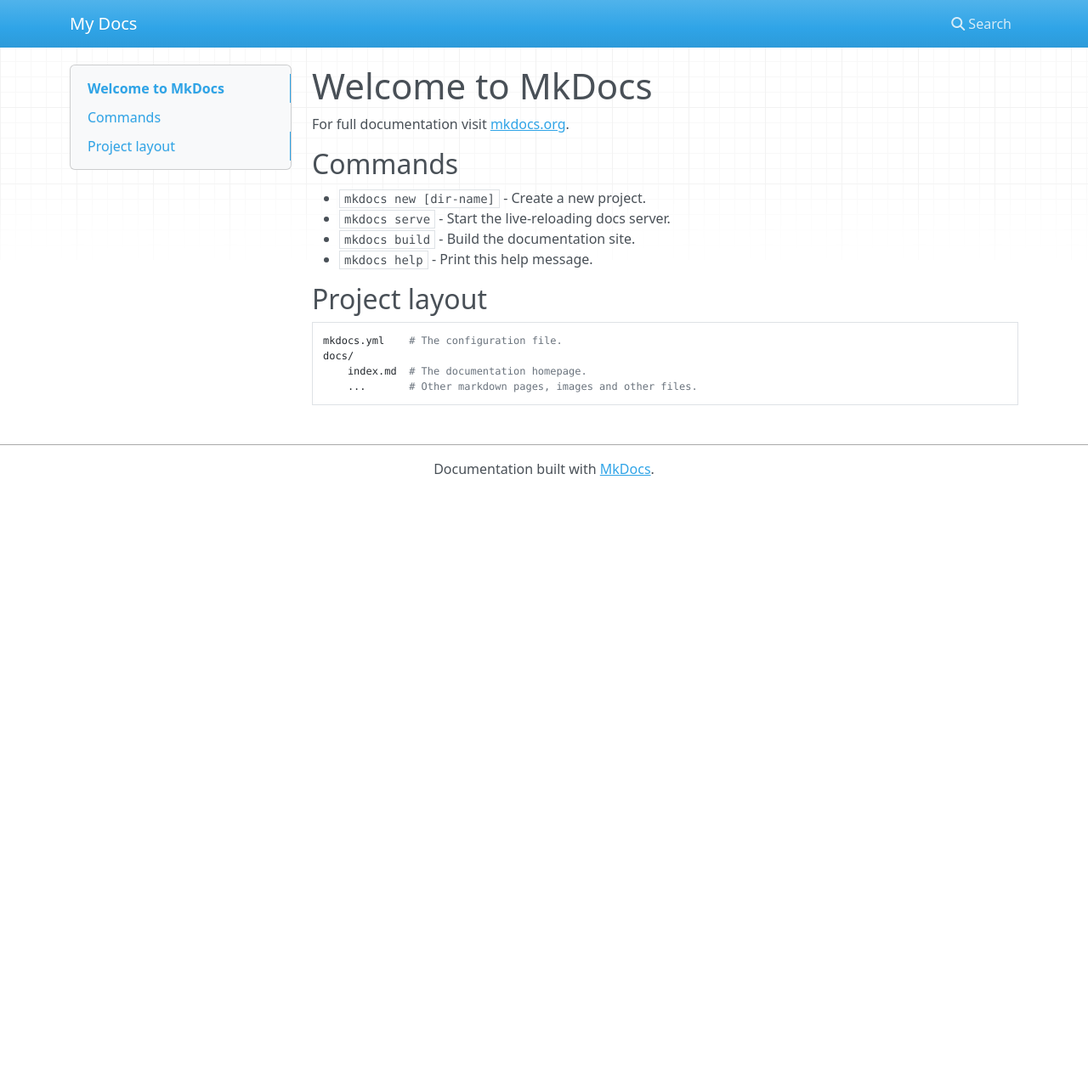
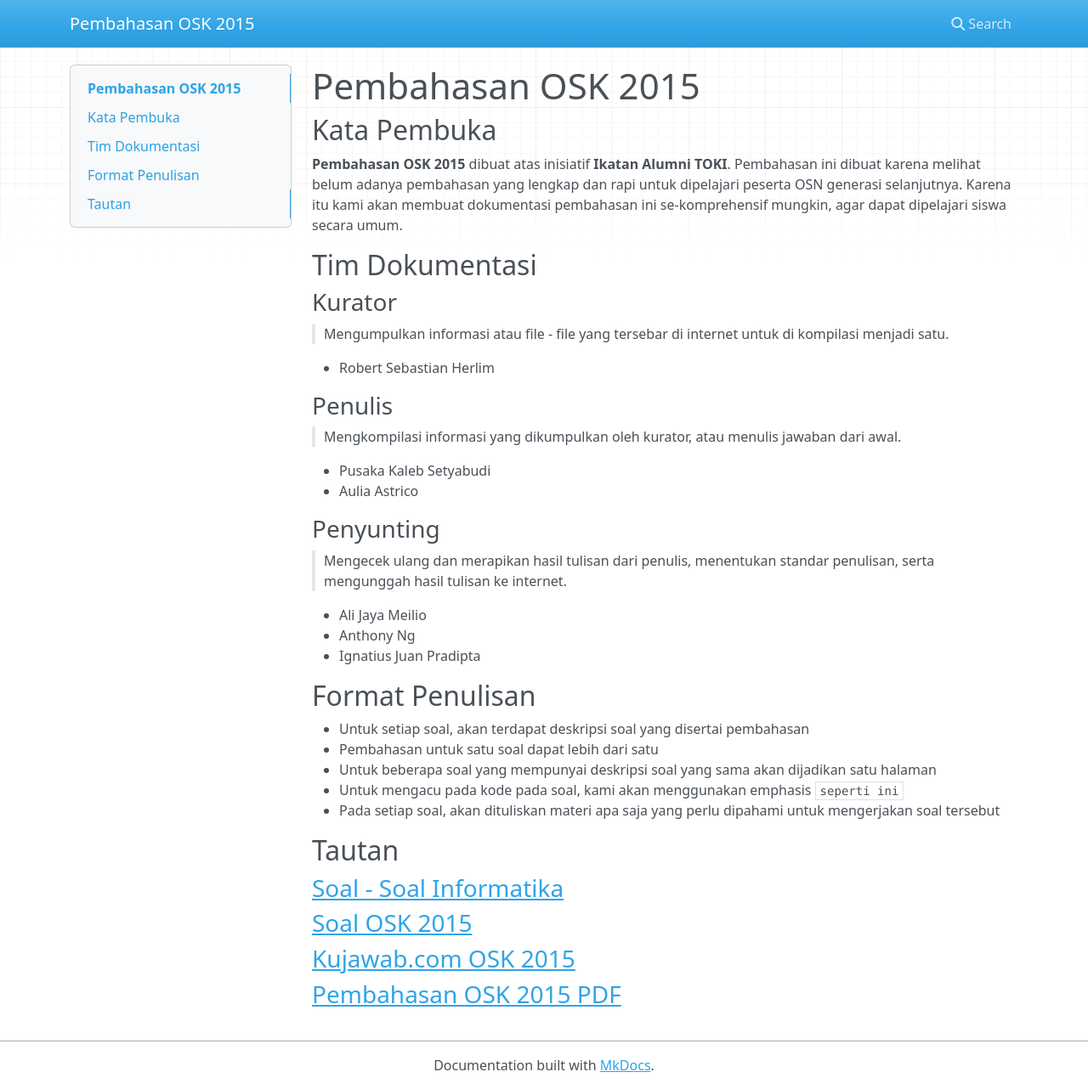
Before and after one commit to alijaya/OSK-2015, an MkDocs documentation site: the page built from docs/index.md, in a window 1280 px wide and 1282 px high. Shown: the whole window at 85% size. Built offline with MkDocs 1.6.1, drawn with Linux system fonts in a browser that asks for light colours; nearby versions of some CDN libraries.

Commit message:
Ngapdet index.md :D

```diff
--- a/docs/index.md
+++ b/docs/index.md
@@ -1,17 +1,40 @@
-# Welcome to MkDocs
+# Pembahasan OSK 2015
 
-For full documentation visit [mkdocs.org](http://mkdocs.org).
+## Kata Pembuka
 
-## Commands
+**Pembahasan OSK 2015** dibuat atas inisiatif **Ikatan Alumni TOKI**.
+Pembahasan ini dibuat karena melihat belum adanya pembahasan yang lengkap dan rapi untuk dipelajari peserta OSN generasi selanjutnya.
+Karena itu kami akan membuat dokumentasi pembahasan ini se-komprehensif mungkin, agar dapat dipelajari siswa secara umum.
 
-* `mkdocs new [dir-name]` - Create a new project.
-* `mkdocs serve` - Start the live-reloading docs server.
-* `mkdocs build` - Build the documentation site.
-* `mkdocs help` - Print this help message.
+## Tim Dokumentasi
 
-## Project layout
+### Kurator
+> Mengumpulkan informasi atau file - file yang tersebar di internet untuk di kompilasi menjadi satu.
 
-    mkdocs.yml    # The configuration file.
-    docs/
-        index.md  # The documentation homepage.
-        ...       # Other markdown pages, images and other files.
+* Robert Sebastian Herlim
+
+### Penulis
+> Mengkompilasi informasi yang dikumpulkan oleh kurator, atau menulis jawaban dari awal.
+
+* Pusaka Kaleb Setyabudi
+* Aulia Astrico
+
+### Penyunting
+> Mengecek ulang dan merapikan hasil tulisan dari penulis, menentukan standar penulisan, serta mengunggah hasil tulisan ke internet.
+
+* Ali Jaya Meilio
+* Anthony Ng
+* Ignatius Juan Pradipta
+
+## Format Penulisan
+* Untuk setiap soal, akan terdapat deskripsi soal yang disertai pembahasan
+* Pembahasan untuk satu soal dapat lebih dari satu
+* Untuk beberapa soal yang mempunyai deskripsi soal yang sama akan dijadikan satu halaman
+* Untuk mengacu pada kode pada soal, kami akan menggunakan emphasis `seperti ini`
+* Pada setiap soal, akan dituliskan materi apa saja yang perlu dipahami untuk mengerjakan soal tersebut
+
+## Tautan
+### [Soal - Soal Informatika](http://www.toki.or.id/downloads/)
+### [Soal OSK 2015]()
+### [Kujawab.com OSK 2015](http://kujawab.com/OSKKOM15)
+### [Pembahasan OSK 2015 PDF]()
--- a/mkdocs.yml
+++ b/mkdocs.yml
@@ -1 +1 @@
-site_name: My Docs
+site_name: Pembahasan OSK 2015
```
